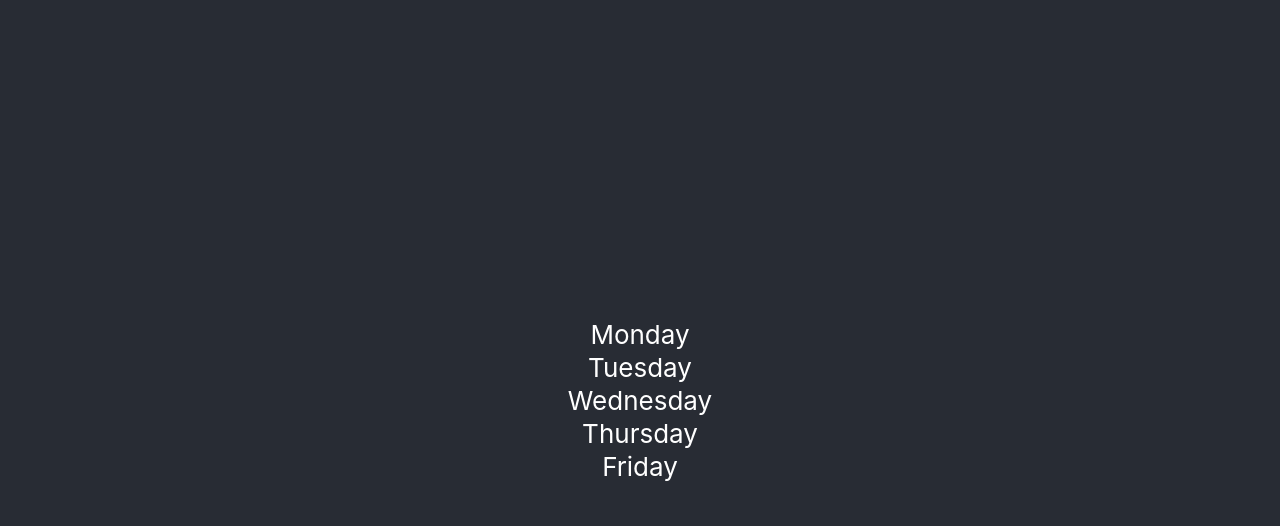
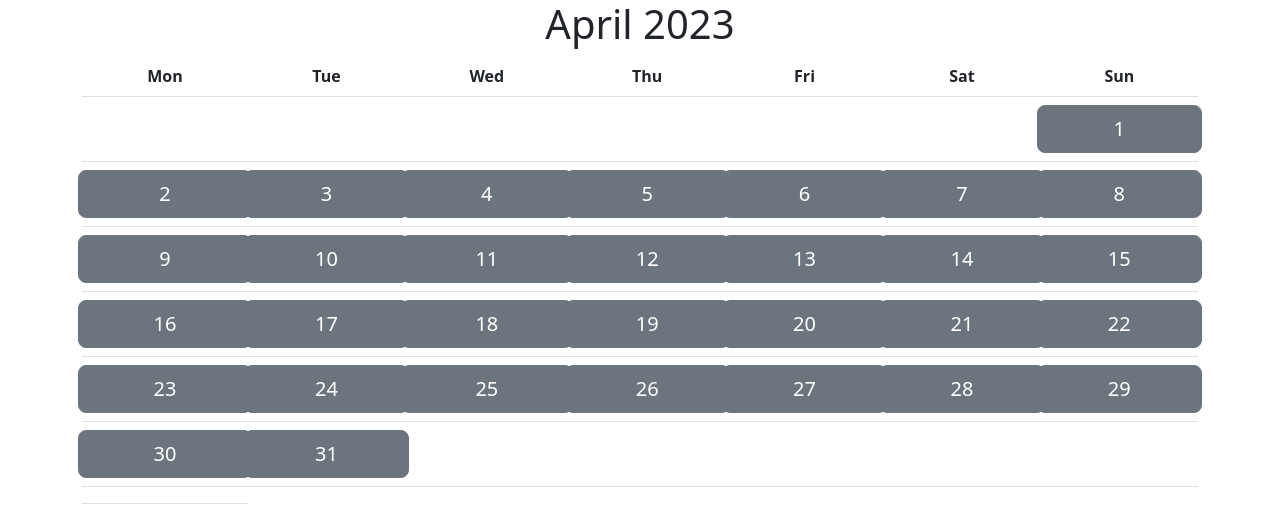
Before and after one commit to zdenek-lach/work-planner, a React (Create React App) app: page / in a window 1280 px wide. Shown: the top 526 px of the page. Built offline with nearby package versions, Linux system fonts and the light colour scheme.

Commit message:
Initial Calendar prototype. - grid works - days count not so much.

```diff
--- a/package.json
+++ b/package.json
@@ -6,7 +6,9 @@
     "@testing-library/jest-dom": "^5.16.5",
     "@testing-library/react": "^13.4.0",
     "@testing-library/user-event": "^13.5.0",
+    "bootstrap": "^5.2.3",
     "react": "^18.2.0",
+    "react-bootstrap": "^2.7.4",
     "react-dom": "^18.2.0",
     "react-scripts": "5.0.1",
     "web-vitals": "^2.1.4"
--- a/src/App.js
+++ b/src/App.js
@@ -4,9 +4,7 @@ import Calendar from "./Calendar";
 function App() {
   return (
     <div className="App">
-      <header className="App-header">
-      <Calendar />
-      </header>
+          <Calendar />
     </div>
   );
 }
--- a/src/Calendar.js
+++ b/src/Calendar.js
@@ -1,19 +1,97 @@
+import React from "react";
+import "bootstrap/dist/css/bootstrap.min.css";
+import "./App.css";
+
 function Calendar() {
-    const daysInMonth = new Date(new Date().getFullYear(), new Date().getMonth()+1, 0).getDate();
 
-    return <>
-    <table>
-        <thead>Monday</thead>
-        <thead>Tuesday</thead>
-        <thead>Wednesday</thead>
-        <thead>Thursday</thead>
-        <thead>Friday</thead>
-        <tbody>
 
-        </tbody>
-    </table>
-    </>;
+    const days = [];
 
+    const daysInMonth = new Date(2023, 3, 0).getDate();
+    const lastDayOfMonth = new Date(2023, 3, daysInMonth).getDate(); // add this line to get the last day of the month
+    const firstDay = new Date(new Date().getFullYear(), new Date().getMonth(), 1).getDay();
+
+    for (let i = 1; i <= daysInMonth; i++) {
+        days.push(<div className="col">
+            <div className="row">
+                <button className="btn btn-secondary btn-lg">{i}</button>
+            </div>
+        </div>);
+    }
+
+    const blanks = [];
+
+    for (let i = 0; i < firstDay; i++) {
+        blanks.push(<div className="col" key={`blank-${i}`}>
+            <div className="row"></div>
+        </div>);
+    }
+
+    const totalSlots = [...blanks, ...days];
+
+    const lastDay = new Date(2022, 3, daysInMonth).getDay();
+    const remainingSlots = 6 - lastDay;
+
+    if (remainingSlots > 0) {
+        for (let i = 0; i < remainingSlots; i++) {
+            totalSlots.push(<div className="col" key={`blank-${i + firstDay}`}>
+                <div className="row"></div>
+            </div>);
+        }
+    }
+
+    let rows = [];
+    let cells = [];
+
+    totalSlots.forEach((day, i) => {
+        if (i % 7 !== 0) {
+            cells.push(day);
+        } else {
+            rows.push(cells);
+            cells = [];
+            cells.push(day);
+        }
+        if (i === totalSlots.length - 1) {
+            rows.push(cells);
+        }
+    });
+
+    const month = ["January", "February", "March", "April", "May", "June", "July", "August", "September", "October", "November", "December",];
+
+    const currentMonth = month[new Date().getMonth()];
+    const currentDate = new Date().getDate();
+    const currentYear = new Date().getFullYear();
+
+    return (<div className="container">
+        <h1>
+            {currentMonth} {currentYear}
+        </h1>
+        <table className="table">
+            <thead>
+            <tr>
+                <th>Mon</th>
+                <th>Tue</th>
+                <th>Wed</th>
+                <th>Thu</th>
+                <th>Fri</th>
+                <th>Sat</th>
+                <th>Sun</th>
+            </tr>
+            </thead>
+            <tbody>
+            {rows.map((row, i) => {
+                return (<tr key={i}>
+                    {row.map((day, j) => {
+                        return (<td key={j}>
+                            {day}
+                        </td>);
+                    })}
+                </tr>);
+            })}
+            </tbody>
+        </table>
+    </div>);
 }
 
-    export default Calendar;
+
+export default Calendar;
--- a/src/index.css
+++ b/src/index.css
@@ -1,13 +1,13 @@
-body {
-  margin: 0;
-  font-family: -apple-system, BlinkMacSystemFont, 'Segoe UI', 'Roboto', 'Oxygen',
-    'Ubuntu', 'Cantarell', 'Fira Sans', 'Droid Sans', 'Helvetica Neue',
-    sans-serif;
-  -webkit-font-smoothing: antialiased;
-  -moz-osx-font-smoothing: grayscale;
-}
+/*body {*/
+/*  margin: 0;*/
+/*  font-family: -apple-system, BlinkMacSystemFont, 'Segoe UI', 'Roboto', 'Oxygen',*/
+/*    'Ubuntu', 'Cantarell', 'Fira Sans', 'Droid Sans', 'Helvetica Neue',*/
+/*    sans-serif;*/
+/*  -webkit-font-smoothing: antialiased;*/
+/*  -moz-osx-font-smoothing: grayscale;*/
+/*}*/
 
-code {
-  font-family: source-code-pro, Menlo, Monaco, Consolas, 'Courier New',
-    monospace;
-}
+/*code {*/
+/*  font-family: source-code-pro, Menlo, Monaco, Consolas, 'Courier New',*/
+/*    monospace;*/
+/*}*/
--- a/src/index.js
+++ b/src/index.js
@@ -2,6 +2,8 @@ import React from 'react';
 import ReactDOM from 'react-dom/client';
 import './index.css';
 import App from './App';
+
+
 
 const root = ReactDOM.createRoot(document.getElementById('root'));
 root.render(
```
Also changed, not shown: 1 other file (tests, documents, lock files or other folders).
